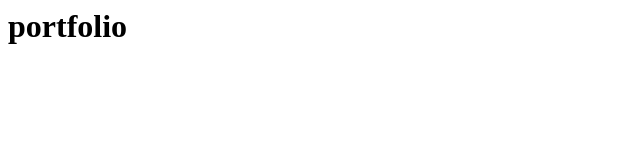
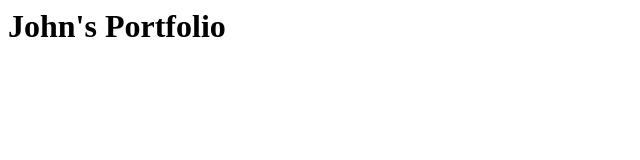
Before and after one commit to profphillips/porttest1, a plain HTML site: page index.html in a window 1280 px wide. Shown: the whole page, without its empty margins (0-640 px from the left). Drawn offline with Linux system fonts and the light colour scheme.

Commit message:
Added name to index.html

```diff
--- a/index.html
+++ b/index.html
@@ -1 +1 @@
-<h1>portfolio</h1>
+<h1>John's Portfolio</h1>
```
